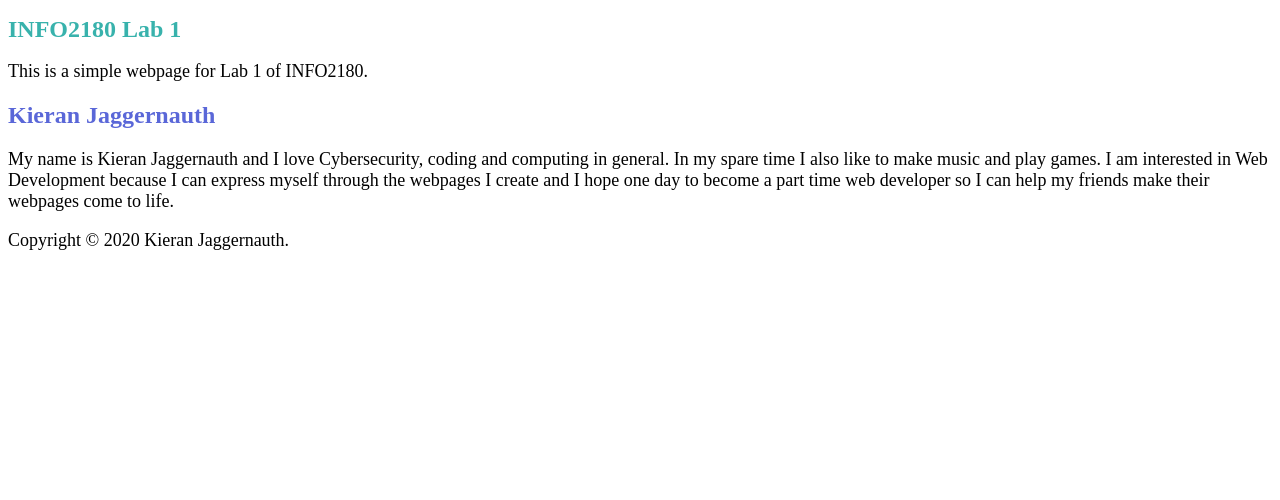
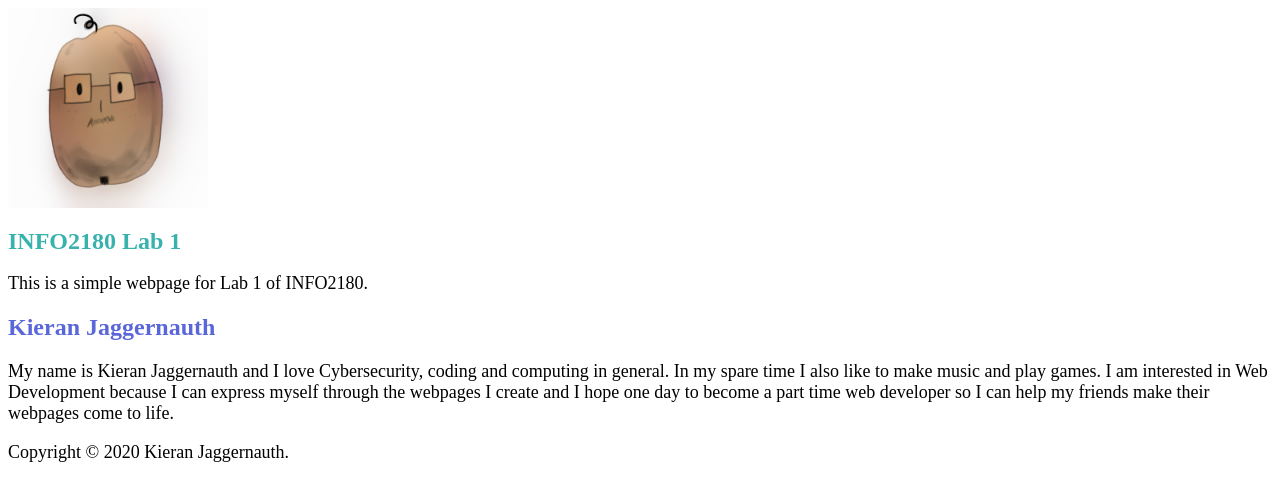
Before and after one commit to Kieranator5050/info2180-lab1, a plain HTML site: page index.html in a window 1280 px wide. Drawn offline with Linux system fonts and the light colour scheme.

Commit message:
image added

```diff
--- a/index.html
+++ b/index.html
@@ -10,6 +10,7 @@
 </head>
 <body>
  <header>
+	<img src="kieran.jpg" alt="Kieran_pic" width="200" height="200">
      <h1>INFO2180 Lab 1</h1>
      <p>This is a simple webpage for Lab 1 of INFO2180.</p>
  </header>
```
Also changed, not shown: kieran.jpg (added).
